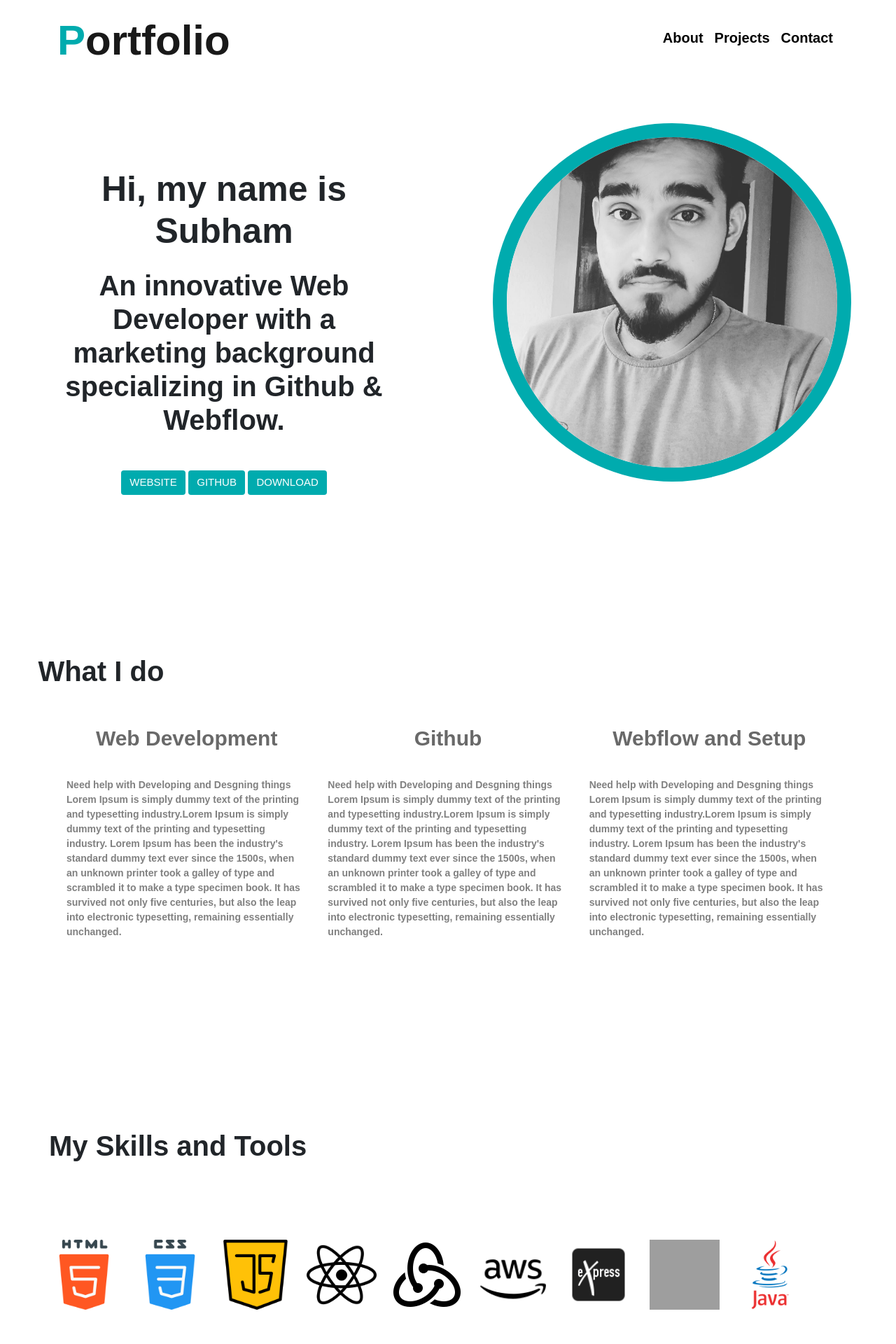
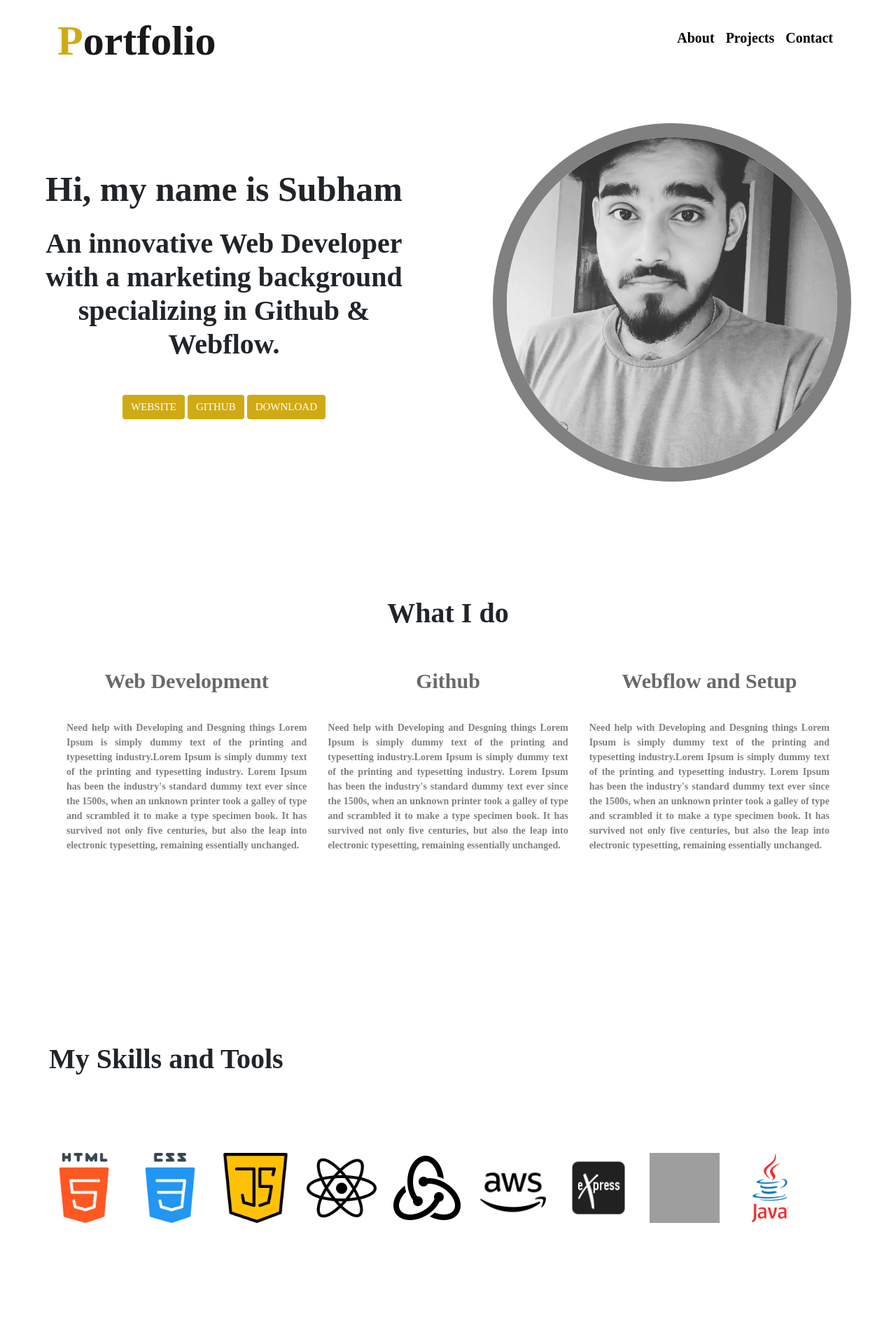
Before and after one commit to SubhamRakshit97/subham-portfolio, a PHP site: page / in a window 1280 px wide. Shown: the top 1920 px of the page at 70% size. Run offline with PHP 8.4, Linux system fonts and the light colour scheme; grey boxes are pictures that could not be loaded.

Commit message:
minor changes

```diff
--- a/index.html
+++ b/index.html
@@ -215,7 +215,7 @@
   <section id="contact">
     <h5 class="first">Hope you find my Portfolio interesting!</h5>
     <p>You can reach me at <a style="text-decoration:none; color:gray" href="#"
-        target="_blank">subhamrakshit@techis.io</a></p>
+        target="_blank">subhamrakshit909@gmail.com</a></p>
   </section>
 
 
--- a/styles.css
+++ b/styles.css
@@ -1,5 +1,5 @@
  body {
-    font-family: "arial", sans-serif;
+    font-family: "Times New Roman", sans-serif;
 
 }
 
@@ -11,7 +11,7 @@ title-icon {
 
 
 #font-primary {
-    color: #00abae;
+    color: #cfaa15;
 
 }
 
@@ -24,7 +24,6 @@ title-icon {
 
 p {
     font-size: 14px;
-
     color: grey;
     font-weight: 600;
 }
@@ -92,14 +91,14 @@ a.font-black {
     /* width: 600px; */
     width:80%;
     margin-bottom: auto;
-    border:20px solid #00abae;
+    border:20px solid gray;
     min-width:400px;
     /* padding-bottom:auto; */
 }
 
 #about a{
     font-size: 15px;
-    background-color: #00abae;
+    background-color: #cfaa15;
     border:none;
 }
 
@@ -129,7 +128,9 @@ a.font-black {
     padding:auto;
 
 }
-
+#about .named .myname{
+    color: ;
+}
 
 .row{
     /* padding: 2%; */
@@ -143,7 +144,7 @@ a.font-black {
     font-weight: bold;
     font-size: 25px;
     font-weight: 600;
-    color:gray;
+    color:grey;
 }
  #project .card-body{
     min-width: 100%;
@@ -165,7 +166,7 @@ span{
 
 
 .btn{
-    background-color:#00abae;
+    background-color:#cfaa15;
     border:none;
 }
 .col{
@@ -196,16 +197,9 @@ video{
 
 }
 
-
-
-
-
-
-
-
-
-
-
+.ido .idohead{
+    text-align: center;
+}
 
 
 .ido{
@@ -221,7 +215,7 @@ video{
     padding-right: 30px;
     padding-top: 80px;
     padding-bottom: 80px;
-
+    text-align: justify;
 }
 
 
```
